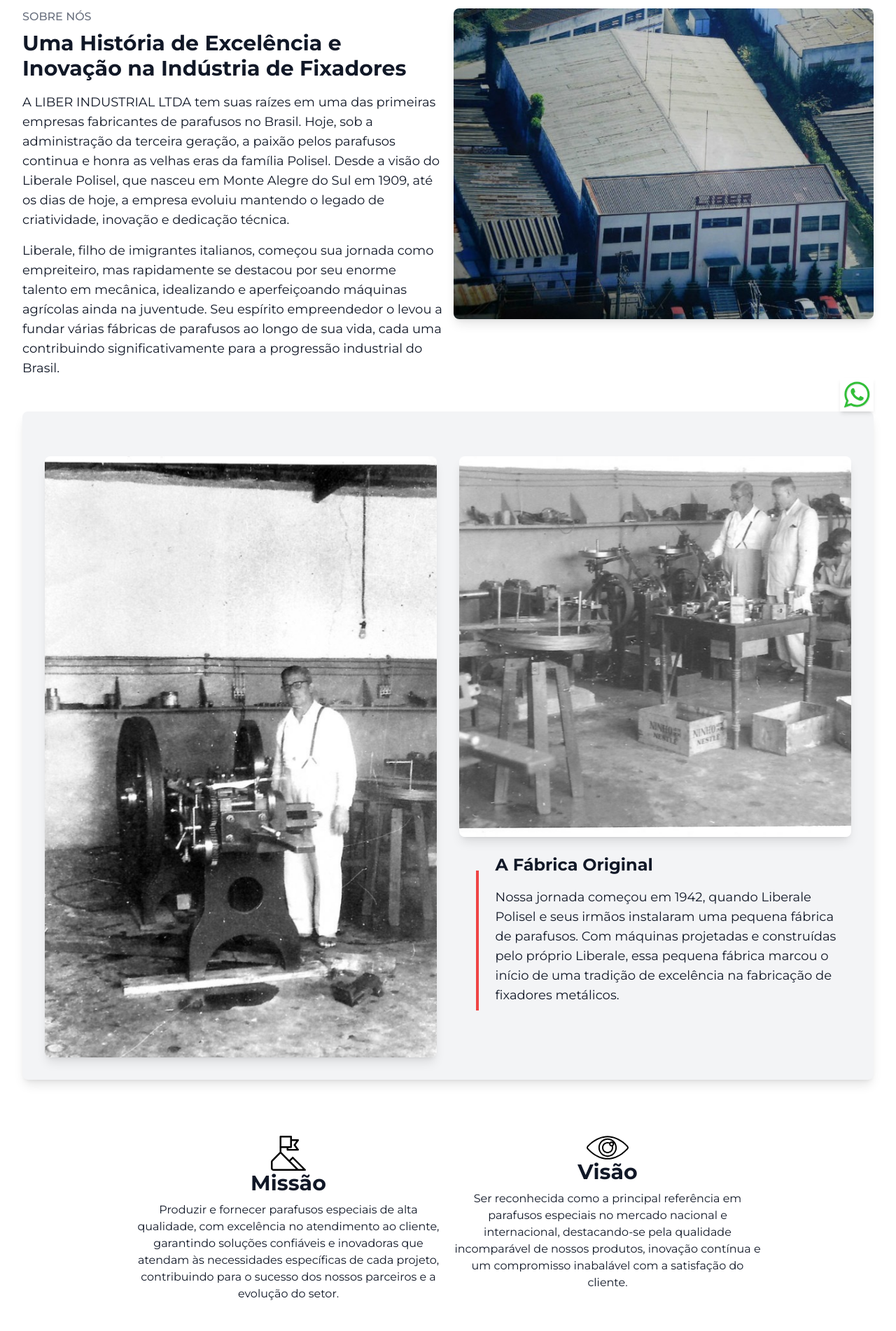
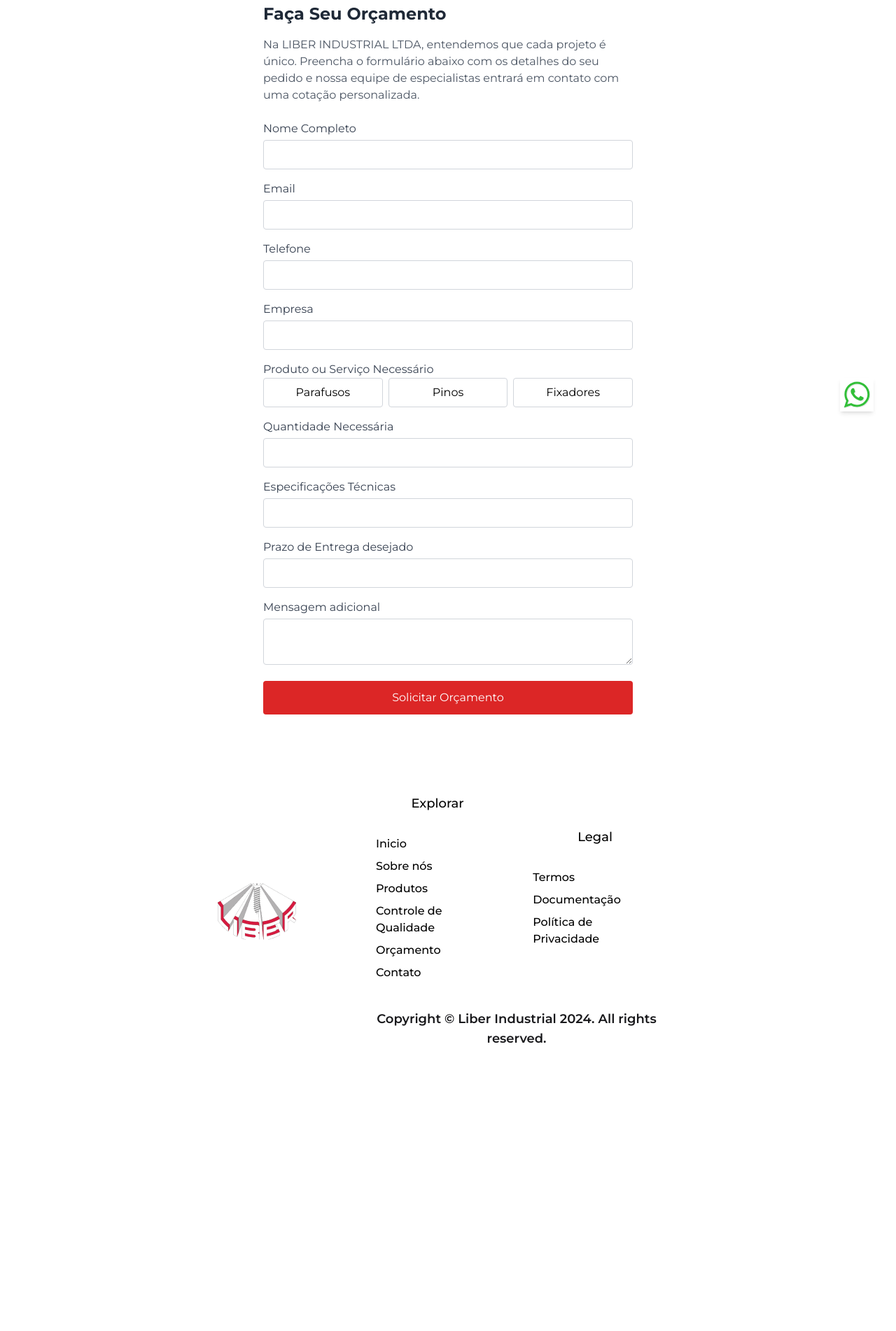
Before and after one commit to MarcoPolisel/liber, a Next.js app: page /about in a window 1280 px wide. Shown: the part 180-2082 px from the top of the page at 70% size. After the commit the page ends 1723 px from the top, so only its background shows below. Built offline with nearby package versions, Linux system fonts and the light colour scheme.

Commit message:
Add files via upload

```diff
--- a/src/app/about/page.tsx
+++ b/src/app/about/page.tsx
@@ -1,159 +1,182 @@
-import Image from 'next/image'
-import LiberAbout from '../../../public/about/liberabout.png'
-import OriginOne from '../../../public/about/origin1.png'
-import OriginTwo from '../../../public/about/origin2.png'
-import Mission from '../../../public/about/mission.svg'
-import Vision from '../../../public/about/vision.svg'
-import Values from '../../../public/about/values.svg'
+'use client'
+import React, { useState } from 'react'
 
-const OurValues = () => {
+function Budget() {
+  const [formData, setFormData] = useState({
+    nome: '',
+    email: '',
+    telefone: '',
+    empresa: '',
+    produto: '',
+    quantidade: '',
+    especificacoes: '',
+    prazo: '',
+    mensagem: ''
+  })
+
+  const handleChange = (e: any) => {
+    setFormData({
+      ...formData,
+      [e.target.name]: e.target.value
+    })
+  }
+
+  const enviarOrcamento = () => {
+    const textoOrcamento = `*Orçamento*%0A
+    *Nome:* ${formData.nome}%0A
+    *Email:* ${formData.email}%0A
+    *Telefone:* ${formData.telefone}%0A
+    *Empresa:* ${formData.empresa}%0A
+    *Produto:* ${formData.produto}%0A
+    *Quantidade:* ${formData.quantidade}%0A
+    *Especificações:* ${formData.especificacoes}%0A
+    *Prazo de Entrega:* ${formData.prazo}%0A
+    *Mensagem:* ${formData.mensagem}`
+
+    const whatsappNumber = '5511969050370' // Coloque o número de WhatsApp aqui
+    const whatsappLink = `https://wa.me/${whatsappNumber}?text=${textoOrcamento}`
+    window.open(whatsappLink, '_blank')
+  }
+
   return (
-    <div className="flex flex-col items-center p-4 sm:p-6 md:p-8">
-      <div className="w-full max-w-4xl flex flex-col md:flex-row">
-        <div className="lg:mr-4 flex flex-col items-center text-center mb-8 md:w-1/2">
-          <Mission />
-          <h1 className="text-2xl sm:text-3xl font-bold mb-2">Missão</h1>
-          <p>
-            Produzir e fornecer parafusos especiais de alta qualidade, com
-            excelência no atendimento ao cliente, garantindo soluções confiáveis
-            e inovadoras que atendam às necessidades específicas de cada
-            projeto, contribuindo para o sucesso dos nossos parceiros e a
-            evolução do setor.
-          </p>
+    <div
+      className="lg:mt-20  flex flex-row items-center justify-center min-h-screen p-4
+      max-sm:mt-20 max-sm:overflow-hidden max-sm:mx-2 max-sm:w-full max-sm:h-full
+      "
+    >
+      <div className="bg-white  rounded-lg p-6 max-w-xl w-full max-sm:w-full max-sm:h-full">
+        <h2 className="text-2xl font-bold text-gray-800 mb-4">
+          Faça Seu Orçamento
+        </h2>
+        <p className="text-gray-600 mb-6">
+          Na LIBER INDUSTRIAL LTDA, entendemos que cada projeto é único.
+          Preencha o formulário abaixo com os detalhes do seu pedido e nossa
+          equipe de especialistas entrará em contato com uma cotação
+          personalizada.
+        </p>
+        <div className="mb-4">
+          <label className="block text-gray-700">Nome Completo</label>
+          <input
+            type="text"
+            name="nome"
+            value={formData.nome}
+            onChange={handleChange}
+            className="w-full p-2 border border-gray-300 rounded mt-1"
+          />
         </div>
+        <div className="mb-4">
+          <label className="block text-gray-700">Email</label>
+          <input
+            type="email"
+            name="email"
+            value={formData.email}
+            onChange={handleChange}
+            className="w-full p-2 border border-gray-300 rounded mt-1"
+          />
+        </div>
+        <div className="mb-4">
+          <label className="block text-gray-700">Telefone</label>
+          <input
+            type="text"
+            name="telefone"
+            value={formData.telefone}
+            onChange={handleChange}
+            className="w-full p-2 border border-gray-300 rounded mt-1"
+          />
+        </div>
+        <div className="mb-4">
+          <label className="block text-gray-700">Empresa</label>
+          <input
+            type="text"
+            name="empresa"
+            value={formData.empresa}
+            onChange={handleChange}
+            className="w-full p-2 border border-gray-300 rounded mt-1"
+          />
+        </div>
+        <div className="mb-4">
+          <label className="block text-gray-700">
+            Produto ou Serviço Necessário
+          </label>
+          <div className="flex space-x-2 max-sm:flex-col  max-sm:gap-4 max-sm:space-x-0">
+            <button
+              onClick={() => setFormData({ ...formData, produto: 'Parafusos' })}
+              className={`max-sm:w-full  flex-1 p-2 border border-gray-300 rounded ${
+                formData.produto === 'Parafusos' ? 'bg-gray-300' : ''
+              }`}
+            >
+              Parafusos
+            </button>
 
-        <div className="flex flex-col items-center text-center mb-8 md:w-1/2">
-          <Vision />
-          <h1 className="text-2xl sm:text-3xl font-bold mb-2">Visão</h1>
-          <p>
-            Ser reconhecida como a principal referência em parafusos especiais
-            no mercado nacional e internacional, destacando-se pela qualidade
-            incomparável de nossos produtos, inovação contínua e um compromisso
-            inabalável com a satisfação do cliente.
-          </p>
+            <button
+              onClick={() => setFormData({ ...formData, produto: 'Pinos' })}
+              className={`max-sm:w-full  flex-1 p-2 border border-gray-300 rounded ${
+                formData.produto === 'Pinos' ? 'bg-gray-300' : ''
+              }`}
+            >
+              Pinos
+            </button>
+
+            <button
+              onClick={() => setFormData({ ...formData, produto: 'Fixadores' })}
+              className={`max-sm:w-full  flex-1 p-2 border border-gray-300 rounded ${
+                formData.produto === 'Fixadores' ? 'bg-gray-300' : ''
+              }`}
+            >
+              Fixadores
+            </button>
+          </div>
         </div>
-      </div>
-      <div className="flex flex-col items-center text-center mb-8">
-        <Values />
-        <h1 className="text-2xl sm:text-3xl font-bold mb-2">Valores</h1>
-        <ul className="text-left space-y-4">
-          <li>
-            <strong>Qualidade:</strong> Compromisso com a excelência em cada
-            etapa do processo, desde a produção até a entrega final.
-          </li>
-          <li>
-            <strong>Satisfação do Cliente:</strong> Priorizar as necessidades
-            dos clientes, oferecendo atendimento personalizado e soluções sob
-            medida.
-          </li>
-          <li>
-            <strong>Tradição e Experiência:</strong> Valorizar nossa história e
-            expertise no mercado, utilizando nosso conhecimento para oferecer
-            produtos de confiança.
-          </li>
-          <li>
-            <strong>Colaboração:</strong> Fomentar um ambiente de trabalho
-            colaborativo, onde o respeito e a valorização dos colaboradores são
-            primordiais.
-          </li>
-          <li>
-            <strong>Inovação:</strong> Busca constante por novas tecnologias e
-            soluções que aprimorem nossos produtos e serviços.
-          </li>
-          <li>
-            <strong>Integridade:</strong> Manter uma conduta ética e
-            transparente em todas as relações comerciais.
-          </li>
-          <li>
-            <strong>Sustentabilidade:</strong> Promover práticas responsáveis e
-            sustentáveis que minimizem o impacto ambiental.
-          </li>
-        </ul>
+        <div className="mb-4">
+          <label className="block text-gray-700">Quantidade Necessária</label>
+          <input
+            type="text"
+            name="quantidade"
+            value={formData.quantidade}
+            onChange={handleChange}
+            className="w-full p-2 border border-gray-300 rounded mt-1"
+          />
+        </div>
+        <div className="mb-4">
+          <label className="block text-gray-700">Especificações Técnicas</label>
+          <input
+            type="text"
+            name="especificacoes"
+            value={formData.especificacoes}
+            onChange={handleChange}
+            className="w-full p-2 border border-gray-300 rounded mt-1"
+          />
+        </div>
+        <div className="mb-4">
+          <label className="block text-gray-700">
+            Prazo de Entrega desejado
+          </label>
+          <input
+            type="text"
+            name="prazo"
+            value={formData.prazo}
+            onChange={handleChange}
+            className="w-full p-2 border border-gray-300 rounded mt-1"
+          />
+        </div>
+        <div className="mb-4">
+          <label className="block text-gray-700">Mensagem adicional</label>
+          <textarea
+            name="mensagem"
+            value={formData.mensagem}
+            onChange={handleChange}
+            className="w-full p-2 border border-gray-300 rounded mt-1"
+          ></textarea>
+        </div>
+        <button
+          onClick={enviarOrcamento}
+          className="w-full p-3 bg-red-600 text-white rounded"
+        >
+          Solicitar Orçamento
+        </button>
       </div>
     </div>
   )
 }
 
-export default function AboutUs() {
-  return (
-    <div className="bg-white text-gray-900 lg:mt-20 max-sm:mt-20">
-      <div className="max-w-7xl mx-auto px-4 sm:px-6 lg:px-8 py-12">
-        <section className="flex flex-col md:flex-row mb-12 w-full h-full">
-          <div className="w-full md:w-1/2 h-full mr-4">
-            <div className="flex flex-col w-full">
-              <h2 className="uppercase text-gray-500 font-medium mb-2">
-                Sobre nós
-              </h2>
-              <h1 className="text-3xl font-bold mb-4 w-full">
-                Uma História de Excelência e Inovação na Indústria de Fixadores
-              </h1>
-            </div>
-
-            <p className="text-lg">
-              A LIBER INDUSTRIAL LTDA tem suas raízes em uma das primeiras
-              empresas fabricantes de parafusos no Brasil. Hoje, sob a
-              administração da terceira geração, a paixão pelos parafusos
-              continua e honra as velhas eras da família Polisel. Desde a visão
-              do Liberale Polisel, que nasceu em Monte Alegre do Sul em 1909,
-              até os dias de hoje, a empresa evoluiu mantendo o legado de
-              criatividade, inovação e dedicação técnica.
-            </p>
-            <p className="text-lg mt-4">
-              Liberale, filho de imigrantes italianos, começou sua jornada como
-              empreiteiro, mas rapidamente se destacou por seu enorme talento em
-              mecânica, idealizando e aperfeiçoando máquinas agrícolas ainda na
-              juventude. Seu espírito empreendedor o levou a fundar várias
-              fábricas de parafusos ao longo de sua vida, cada uma contribuindo
-              significativamente para a progressão industrial do Brasil.
-            </p>
-          </div>
-
-          <div className="w-full md:w-1/2 h-full mt-8 md:mt-0">
-            <Image
-              src={LiberAbout}
-              alt="Liber Industrial"
-              className="w-full rounded-lg shadow-lg"
-            />
-          </div>
-        </section>
-
-        <section className="bg-gray-100 p-4 sm:p-6 md:p-8 rounded-lg shadow-lg">
-          <div className="mt-8 grid grid-cols-1 md:grid-cols-2 gap-8">
-            <Image
-              src={OriginOne}
-              alt="Fábrica Original"
-              width={800}
-              height={400}
-              className="rounded-lg shadow-lg"
-            />
-            <div>
-              <Image
-                src={OriginTwo}
-                alt="Fábrica Original 2"
-                width={800}
-                height={400}
-                className="rounded-lg shadow-lg"
-              />
-              <div className="mt-6 flex flex-col md:flex-row">
-                <div className="w-[18px] h-[100px] md:h-[200px] m-4 md:m-6 bg-red-500   max-sm:w-10/12 max-sm:h-[12px]" />
-                <div>
-                  <h2 className="text-2xl font-bold mb-4">
-                    A Fábrica Original
-                  </h2>
-                  <p className="text-lg">
-                    Nossa jornada começou em 1942, quando Liberale Polisel e
-                    seus irmãos instalaram uma pequena fábrica de parafusos. Com
-                    máquinas projetadas e construídas pelo próprio Liberale,
-                    essa pequena fábrica marcou o início de uma tradição de
-                    excelência na fabricação de fixadores metálicos.
-                  </p>
-                </div>
-              </div>
-            </div>
-          </div>
-        </section>
-      </div>
-      <OurValues />
-    </div>
-  )
-}
+export default Budget
```
